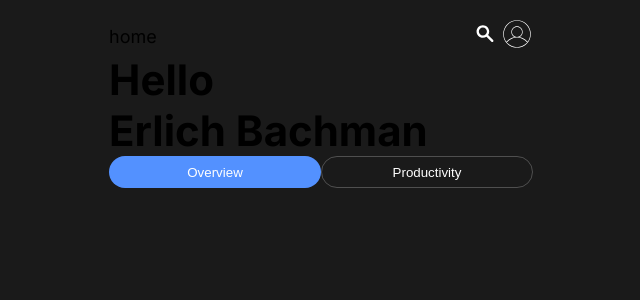
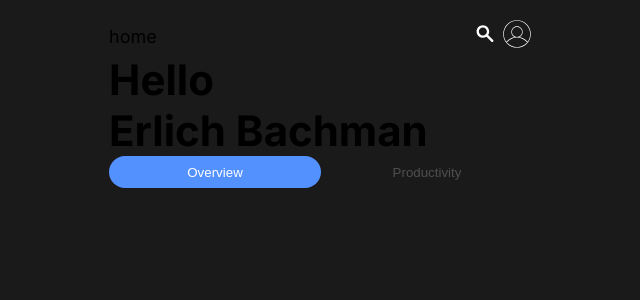
Before and after one commit to threethingsapp/threethingsapp, a Next.js app: page /home in a window 1280 px wide. Shown: the top 300 px of the page, without its empty margins (319-959 px from the left). Built offline with nearby package versions, Linux system fonts and the light colour scheme.

Commit message:
chore: add clear theme to button.

```diff
--- a/app/components/Button/Button.module.css
+++ b/app/components/Button/Button.module.css
@@ -27,3 +27,8 @@
 .outline-button {
   border: 1px solid #4f4f4f;
 }
+
+.clear-button {
+  border: unset;
+  color: rgb(79, 79, 79);
+}
--- a/app/components/Button/Button.tsx
+++ b/app/components/Button/Button.tsx
@@ -5,7 +5,7 @@ import styles from "./Button.module.css";
 
 type Props = {
   title: string;
-  theme?: "primary" | "outline" | undefined;
+  theme?: "primary" | "outline" | "clear" | undefined;
   size?: "normal" | "small" | undefined;
   style?: Record<string, unknown> | undefined;
 };
@@ -24,6 +24,7 @@ const Button = ({
         className={css(styles.button, {
           [styles["primary-button"]]: theme === "primary",
           [styles["outline-button"]]: theme === "outline",
+          [styles["clear-button"]]: theme === "clear",
           [styles['button--small']]: isSmall
         })}
       >
--- a/app/home/page.tsx
+++ b/app/home/page.tsx
@@ -14,8 +14,8 @@ const Home = ({}: Props): JSX.Element => {
       <Heading variant="v100">{userName}</Heading>
 
       <div className={styles['button-wrapper']}>
-        <Button size="small" title="Overview" theme="primary"/>
-        <Button size="small" title="Productivity" theme="outline" />
+        <Button title="Overview" size="small" theme="primary"/>
+        <Button title="Productivity" size="small" theme="clear" />
       </div>
     </Layout>
   )
```
